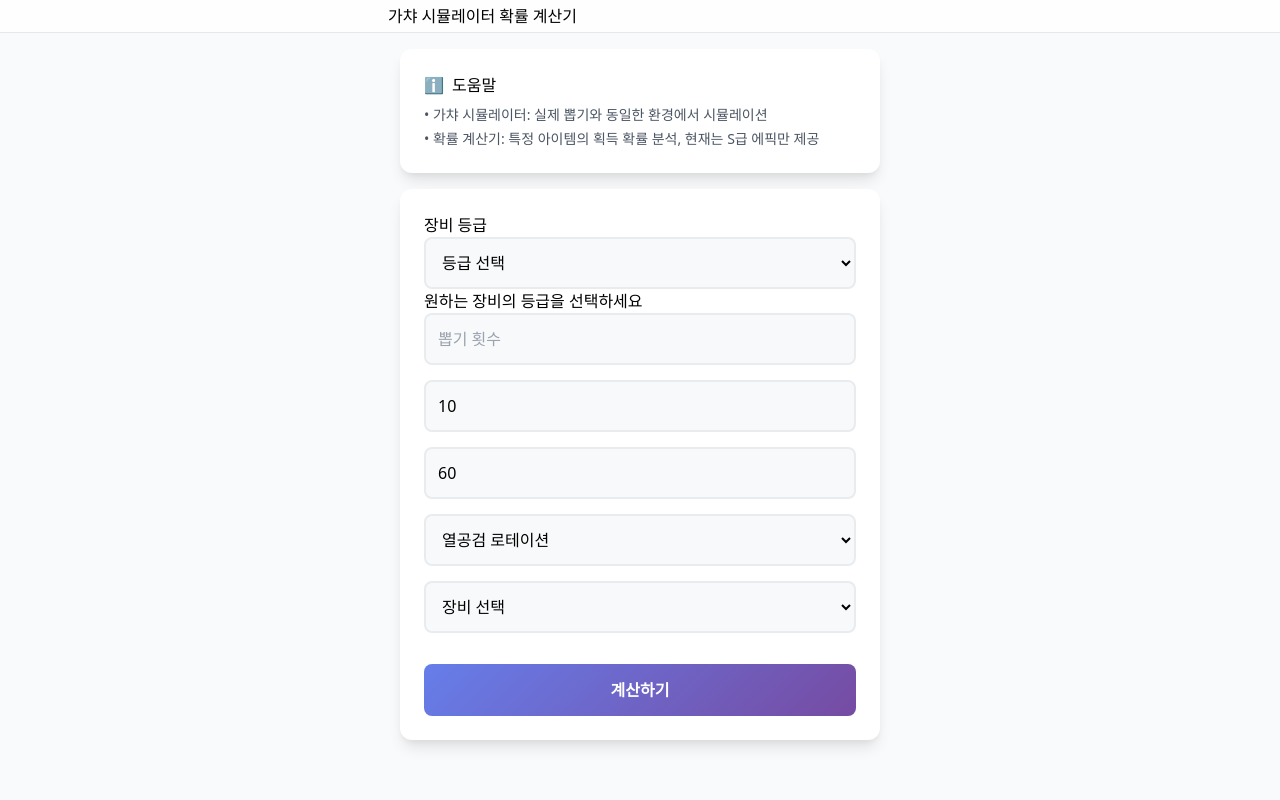
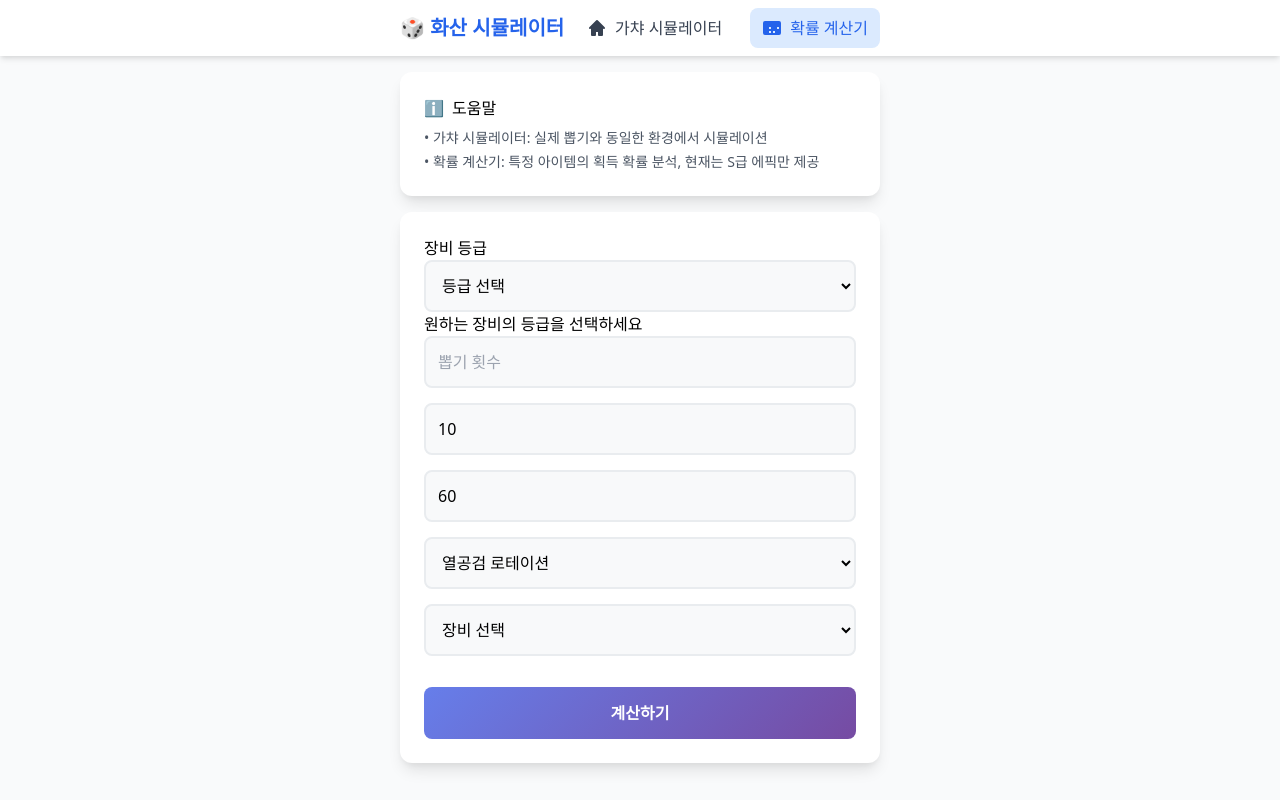
Before and after one commit to Dradradre/capybara-go-v2, a React (Create React App) app: page /calculator in a window 1280 px wide. Built offline with nearby package versions, Linux system fonts and the light colour scheme.

Commit message:
[CHORE]-UI 일부 변경

```diff
--- a/src/App.js
+++ b/src/App.js
@@ -2,6 +2,8 @@ import React from 'react';
 import { BrowserRouter as Router, Routes, Route, Link } from 'react-router-dom';
 import GachaSimulator from './components/GachaSimulator';
 import ProbabilityCalculator from './components/ProbabilityCalculator';
+import { HomeIcon, CalculatorIcon } from './icons'; // 아이콘 컴포넌트 추가
+import { NavLink } from 'react-router-dom';
 import './App.css';
 
 function App() {
@@ -9,11 +11,16 @@ function App() {
         <Router>
             <div className="min-h-screen bg-gray-50">
                 {/* 상단 네비게이션 */}
-                <nav className="sticky top-0 bg-white border-b border-gray-200 backdrop-blur-lg bg-opacity-80">
-                    <div className="max-w-lg mx-auto">
-                        <div className="flex p-1 gap-1">
-                            <NavLink to="/">가챠 시뮬레이터</NavLink>
-                            <NavLink to="/calculator">확률 계산기</NavLink>
+                <nav className="sticky top-0 bg-white shadow-md">
+                    <div className="max-w-lg mx-auto flex justify-between items-center px-4 py-2">
+                        <div className="text-xl font-bold text-blue-600">🎲 화산 시뮬레이터</div>
+                        <div className="flex space-x-4">
+                            <CustomNavLink to="/" icon={<HomeIcon />}>
+                                가챠 시뮬레이터
+                            </CustomNavLink>
+                            <CustomNavLink to="/calculator" icon={<CalculatorIcon />}>
+                                확률 계산기
+                            </CustomNavLink>
                         </div>
                     </div>
                 </nav>
@@ -44,21 +51,20 @@ function App() {
 }
 
 // 커스텀 NavLink 컴포넌트
-function NavLink({ to, children }) {
-    return (
-        <Link
-            to={to}
-            className={({ isActive }) => `
-                relative flex-1 px-4 py-2.5 text-center transition-all duration-200
-                ${isActive ? 'text-blue-600 font-semibold' : 'text-gray-600 hover:text-gray-900'}
-                before:content-[''] before:absolute before:bottom-0 before:left-0 before:w-full
-                before:h-0.5 before:bg-blue-600 before:transition-transform before:duration-200
-                ${isActive ? 'before:scale-x-100' : 'before:scale-x-0 hover:before:scale-x-100'}
-            `}
-        >
-            {children}
-        </Link>
-    );
+function CustomNavLink({ to, children, icon }) {
+  return (
+      <NavLink
+          to={to}
+          className={({ isActive }) =>
+              `flex items-center space-x-2 px-3 py-2 rounded-lg
+              ${isActive ? 'bg-blue-100 text-blue-600' : 'text-gray-700 hover:bg-gray-100 hover:text-gray-900'}
+              transition-all duration-200`
+          }
+      >
+          {icon}
+          <span>{children}</span>
+      </NavLink>
+  );
 }
 
 export default App;
--- a/src/components/ProbabilityCalculator.js
+++ b/src/components/ProbabilityCalculator.js
@@ -12,7 +12,7 @@ import {
     Legend
 } from 'chart.js';
 import { Line, Bar } from 'react-chartjs-2';
-import { sGradeRotation } from '../data/itemData';
+import { sGradeRotation, itemTypes } from '../data/itemData';
 
 ChartJS.register(
     CategoryScale,
@@ -44,9 +44,14 @@ const ProbabilityCalculator = () => {
         let sGradePity = parseInt(inputs.sGradeCount);
         const pulls = parseInt(inputs.gachaCount);
         const targetItem = sGradeRotation[inputs.rotation].find(i => i.name === inputs.targetItem);
+        const targetType = itemTypes[targetItem.type];
+        const totalEpicItems = targetType.items.length;
+        const epicProb = 0.1 / totalEpicItems; // 에픽 확률 계산
+        // 전체 S급 에픽 가중치 합 계산
 
-        // 전체 S급 에픽 가중치 합 계산
         const totalSGradeWeight = sGradeRotation[inputs.rotation].reduce((sum, item) => sum + item.rate, 0);
+        const normalizedRate = targetItem.rate / totalSGradeWeight; // 추가된 코드
+
 
         for (let i = 0; i < pulls; i++) {
             // S급 천장
@@ -60,23 +65,32 @@ const ProbabilityCalculator = () => {
 
             // 에픽 천장
             if (epicPity <= 0) {
-                // 에픽 천장에서 S급이 나올 확률 (1.6%)에서 특정 S급이 나올 확률
-                if (Math.random() < (0.016 * targetItem.rate / totalSGradeWeight)) obtained++;
+                // const epicProb = (1 / totalEpicItems) * 0.1;
+                if (Math.random() < epicProb) obtained++;
                 epicPity = 10;
                 continue;
             }
 
-            // 일반 확률
+            // const epicItems = itemTypes[targetItem.type].items;
+            // const epicChance = 0.1; // 에픽 전체 확률 10%
+            // if (Math.random() < (1 / epicItems.length) * epicChance) obtained++;
+
+            // 일반 뽑기
             const random = Math.random();
             if (random < 0.016) { // S급 에픽이 나올 경우
                 // 해당 S급 에픽이 나올 확률
-                if (Math.random() < (targetItem.rate / totalSGradeWeight)) obtained++;
+                if (Math.random() < normalizedRate) obtained++;
                 sGradePity = 60;
                 epicPity = 10;
+            } else if (random < 0.116) {
+                // 에픽이 나올 경우
+                if (Math.random() < epicProb) obtained++;
+                epicPity = 10;
+            } else {
+                // 일반 뽑기
+                sGradePity--;
+                epicPity--;
             }
-
-            sGradePity--;
-            epicPity--;
         }
 
         return obtained;
--- /dev/null
+++ b/src/icons.js
@@ -0,0 +1,13 @@
+import React from 'react';
+
+export const HomeIcon = () => (
+    <svg xmlns="http://www.w3.org/2000/svg" className="h-5 w-5" viewBox="0 0 20 20" fill="currentColor">
+        <path d="M10.707 2.293a1 1 0 00-1.414 0l-7 7a1 1 0 001.414 1.414L4 10.414V17a1 1 0 001 1h3a1 1 0 001-1v-3h2v3a1 1 0 001 1h3a1 1 0 001-1v-6.586l.293.293a1 1 0 001.414-1.414l-7-7z" />
+    </svg>
+);
+
+export const CalculatorIcon = () => (
+    <svg xmlns="http://www.w3.org/2000/svg" className="h-5 w-5" viewBox="0 0 20 20" fill="currentColor">
+        <path d="M3 3a2 2 0 00-2 2v10a2 2 0 002 2h14a2 2 0 002-2V5a2 2 0 00-2-2H3zm12 6h2v2h-2V9zm-4 4h2v2h-2v-2zM7 9h2v2H7V9zm0 4h2v2H7v-2z" />
+    </svg>
+);
```
